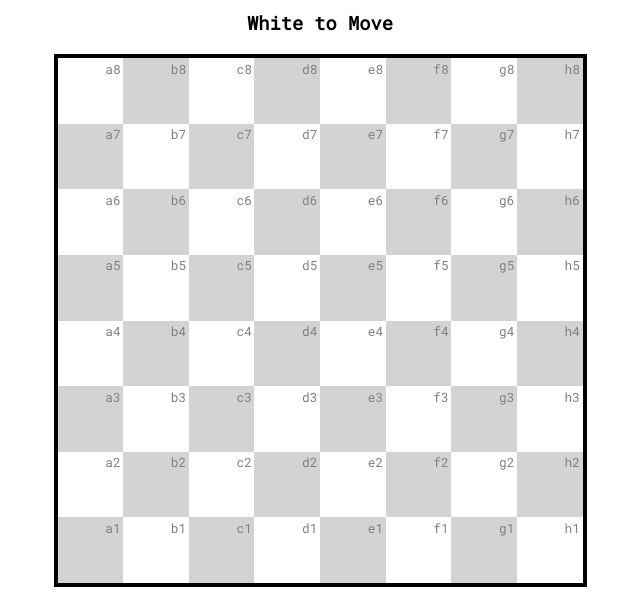
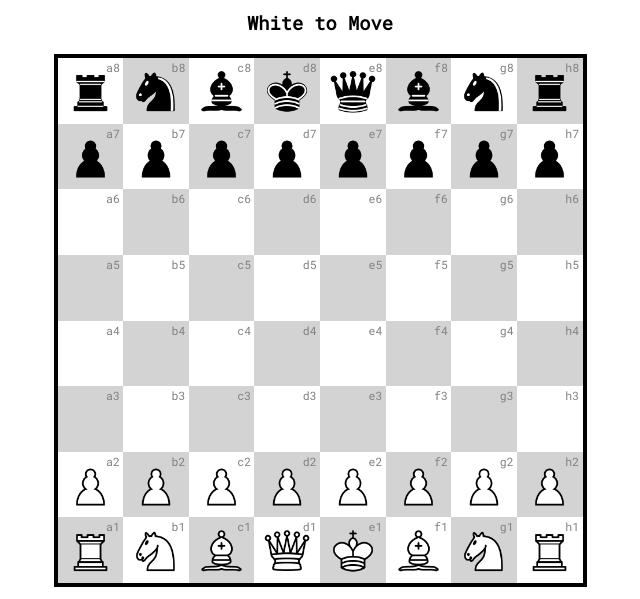
Before and after one commit to TejasRaghuram/TeChess, a plain HTML site: page index.html in a window 1280 px wide. Shown: the part 102-701 px from the top of the page, without its empty margins (320-960 px from the left). Drawn offline with Linux system fonts and the light colour scheme.

Commit message:
Added Board Pieces and Starting Positions

```diff
--- a/index.html
+++ b/index.html
@@ -7,7 +7,7 @@
         <script src="index.js"></script>
     </head>
 
-    <body>
+    <body onresize="resizeLocations()" onload="resizeLocations()">
         <div id="Page">
             <h1>TeChess</h1>
         <h1 id="Record">0-0-0</h1>
@@ -16,209 +16,273 @@
             <div class="Row">
                 <div class="Square Light">
                     <p class="Location">a8</p>
+                    <img class="Piece" id="a8" src="./images/pieces/black_rook.png"/>
                 </div>
                 <div class="Square Dark">
                     <p class="Location">b8</p>
+                    <img class="Piece" id="b8" src="./images/pieces/black_knight.png"/>
                 </div>
                 <div class="Square Light">
                     <p class="Location">c8</p>
+                    <img class="Piece" id="c8" src="./images/pieces/black_bishop.png"/>
                 </div>
                 <div class="Square Dark">
                     <p class="Location">d8</p>
+                    <img class="Piece" id="d8" src="./images/pieces/black_king.png"/>
                 </div>
                 <div class="Square Light">
                     <p class="Location">e8</p>
+                    <img class="Piece" id="e8" src="./images/pieces/black_queen.png"/>
                 </div>
                 <div class="Square Dark">
                     <p class="Location">f8</p>
+                    <img class="Piece" id="f8" src="./images/pieces/black_bishop.png"/>
                 </div>
                 <div class="Square Light">
                     <p class="Location">g8</p>
+                    <img class="Piece" id="g8" src="./images/pieces/black_knight.png"/>
                 </div>
                 <div class="Square Dark">
                     <p class="Location">h8</p>
+                    <img class="Piece" id="h8" src="./images/pieces/black_rook.png"/>
                 </div>
             </div>
             <div class="Row">
                 <div class="Square Dark">
                     <p class="Location">a7</p>
+                    <img class="Piece" id="a7" src="./images/pieces/black_pawn.png"/>
                 </div>
                 <div class="Square Light">
                     <p class="Location">b7</p>
+                    <img class="Piece" id="b7" src="./images/pieces/black_pawn.png"/>
                 </div>
                 <div class="Square Dark">
                     <p class="Location">c7</p>
+                    <img class="Piece" id="c7" src="./images/pieces/black_pawn.png"/>
                 </div>
                 <div class="Square Light">
                     <p class="Location">d7</p>
+                    <img class="Piece" id="d7" src="./images/pieces/black_pawn.png"/>
                 </div>
                 <div class="Square Dark">
                     <p class="Location">e7</p>
+                    <img class="Piece" id="e7" src="./images/pieces/black_pawn.png"/>
                 </div>
                 <div class="Square Light">
                     <p class="Location">f7</p>
+                    <img class="Piece" id="f7" src="./images/pieces/black_pawn.png"/>
                 </div>
                 <div class="Square Dark">
                     <p class="Location">g7</p>
+                    <img class="Piece" id="g7" src="./images/pieces/black_pawn.png"/>
                 </div>
                 <div class="Square Light">
                     <p class="Location">h7</p>
+                    <img class="Piece" id="h7" src="./images/pieces/black_pawn.png"/>
                 </div>
             </div>
             <div class="Row">
                 <div class="Square Light">
                     <p class="Location">a6</p>
+                    <img class="Piece" id="a6" src="./images/pieces/empty.png"/>
                 </div>
                 <div class="Square Dark">
                     <p class="Location">b6</p>
+                    <img class="Piece" id="b6" src="./images/pieces/empty.png"/>
                 </div>
                 <div class="Square Light">
                     <p class="Location">c6</p>
+                    <img class="Piece" id="c6" src="./images/pieces/empty.png"/>
                 </div>
                 <div class="Square Dark">
                     <p class="Location">d6</p>
+                    <img class="Piece" id="d6" src="./images/pieces/empty.png"/>
                 </div>
                 <div class="Square Light">
                     <p class="Location">e6</p>
+                    <img class="Piece" id="e6" src="./images/pieces/empty.png"/>
                 </div>
                 <div class="Square Dark">
                     <p class="Location">f6</p>
+                    <img class="Piece" id="f6" src="./images/pieces/empty.png"/>
                 </div>
                 <div class="Square Light">
                     <p class="Location">g6</p>
+                    <img class="Piece" id="g6" src="./images/pieces/empty.png"/>
                 </div>
                 <div class="Square Dark">
                     <p class="Location">h6</p>
+                    <img class="Piece" id="h6" src="./images/pieces/empty.png"/>
                 </div>
             </div>
             <div class="Row">
                 <div class="Square Dark">
                     <p class="Location">a5</p>
+                    <img class="Piece" id="a5" src="./images/pieces/empty.png"/>
                 </div>
                 <div class="Square Light">
                     <p class="Location">b5</p>
+                    <img class="Piece" id="b5" src="./images/pieces/empty.png"/>
                 </div>
                 <div class="Square Dark">
                     <p class="Location">c5</p>
+                    <img class="Piece" id="c5" src="./images/pieces/empty.png"/>
                 </div>
                 <div class="Square Light">
                     <p class="Location">d5</p>
+                    <img class="Piece" id="d5" src="./images/pieces/empty.png"/>
                 </div>
                 <div class="Square Dark">
                     <p class="Location">e5</p>
+                    <img class="Piece" id="e5" src="./images/pieces/empty.png"/>
                 </div>
                 <div class="Square Light">
                     <p class="Location">f5</p>
+                    <img class="Piece" id="f5" src="./images/pieces/empty.png"/>
                 </div>
                 <div class="Square Dark">
                     <p class="Location">g5</p>
+                    <img class="Piece" id="g5" src="./images/pieces/empty.png"/>
                 </div>
                 <div class="Square Light">
                     <p class="Location">h5</p>
+                    <img class="Piece" id="h5" src="./images/pieces/empty.png"/>
                 </div>
             </div>
             <div class="Row">
                 <div class="Square Light">
                     <p class="Location">a4</p>
+                    <img class="Piece" id="a4" src="./images/pieces/empty.png"/>
                 </div>
                 <div class="Square Dark">
                     <p class="Location">b4</p>
+                    <img class="Piece" id="b4" src="./images/pieces/empty.png"/>
                 </div>
                 <div class="Square Light">
                     <p class="Location">c4</p>
+                    <img class="Piece" id="c4" src="./images/pieces/empty.png"/>
                 </div>
                 <div class="Square Dark">
                     <p class="Location">d4</p>
+                    <img class="Piece" id="d4" src="./images/pieces/empty.png"/>
                 </div>
                 <div class="Square Light">
                     <p class="Location">e4</p>
+                    <img class="Piece" id="e4" src="./images/pieces/empty.png"/>
                 </div>
                 <div class="Square Dark">
                     <p class="Location">f4</p>
+                    <img class="Piece" id="f4" src="./images/pieces/empty.png"/>
                 </div>
                 <div class="Square Light">
                     <p class="Location">g4</p>
+                    <img class="Piece" id="g4" src="./images/pieces/empty.png"/>
                 </div>
                 <div class="Square Dark">
                     <p class="Location">h4</p>
+                    <img class="Piece" id="h4" src="./images/pieces/empty.png"/>
                 </div>
             </div>
             <div class="Row">
                 <div class="Square Dark">
                     <p class="Location">a3</p>
+                    <img class="Piece" id="a3" src="./images/pieces/empty.png"/>
                 </div>
                 <div class="Square Light">
                     <p class="Location">b3</p>
+                    <img class="Piece" id="b3" src="./images/pieces/empty.png"/>
                 </div>
                 <div class="Square Dark">
                     <p class="Location">c3</p>
+                    <img class="Piece" id="c3" src="./images/pieces/empty.png"/>
                 </div>
                 <div class="Square Light">
                     <p class="Location">d3</p>
+                    <img class="Piece" id="d3" src="./images/pieces/empty.png"/>
                 </div>
                 <div class="Square Dark">
                     <p class="Location">e3</p>
+                    <img class="Piece" id="e3" src="./images/pieces/empty.png"/>
                 </div>
                 <div class="Square Light">
                     <p class="Location">f3</p>
+                    <img class="Piece" id="f3" src="./images/pieces/empty.png"/>
                 </div>
                 <div class="Square Dark">
                     <p class="Location">g3</p>
+                    <img class="Piece" id="g3" src="./images/pieces/empty.png"/>
                 </div>
                 <div class="Square Light">
                     <p class="Location">h3</p>
+                    <img class="Piece" id="h3" src="./images/pieces/empty.png"/>
                 </div>
             </div>
             <div class="Row">
                 <div class="Square Light">
                     <p class="Location">a2</p>
+                    <img class="Piece" id="a2" src="./images/pieces/white_pawn.png"/>
                 </div>
                 <div class="Square Dark">
                     <p class="Location">b2</p>
+                    <img class="Piece" id="b2" src="./images/pieces/white_pawn.png"/>
                 </div>
                 <div class="Square Light">
                     <p class="Location">c2</p>
+                    <img class="Piece" id="c2" src="./images/pieces/white_pawn.png"/>
                 </div>
                 <div class="Square Dark">
                     <p class="Location">d2</p>
+                    <img class="Piece" id="d2" src="./images/pieces/white_pawn.png"/>
                 </div>
                 <div class="Square Light">
                     <p class="Location">e2</p>
+                    <img class="Piece" id="e2" src="./images/pieces/white_pawn.png"/>
                 </div>
                 <div class="Square Dark">
                     <p class="Location">f2</p>
+                    <img class="Piece" id="f2" src="./images/pieces/white_pawn.png"/>
                 </div>
                 <div class="Square Light">
                     <p class="Location">g2</p>
+                    <img class="Piece" id="g2" src="./images/pieces/white_pawn.png"/>
                 </div>
                 <div class="Square Dark">
                     <p class="Location">h2</p>
+                    <img class="Piece" id="h2" src="./images/pieces/white_pawn.png"/>
                 </div>
             </div>
             <div class="Row">
                 <div class="Square Dark">
                     <p class="Location">a1</p>
+                    <img class="Piece" id="a1" src="./images/pieces/white_rook.png"/>
                 </div>
                 <div class="Square Light">
                     <p class="Location">b1</p>
+                    <img class="Piece" id="b1" src="./images/pieces/white_knight.png"/>
                 </div>
                 <div class="Square Dark">
                     <p class="Location">c1</p>
+                    <img class="Piece" id="c1" src="./images/pieces/white_bishop.png"/>
                 </div>
                 <div class="Square Light">
                     <p class="Location">d1</p>
+                    <img class="Piece" id="d1" src="./images/pieces/white_queen.png"/>
                 </div>
                 <div class="Square Dark">
                     <p class="Location">e1</p>
+                    <img class="Piece" id="e1" src="./images/pieces/white_king.png"/>
                 </div>
                 <div class="Square Light">
                     <p class="Location">f1</p>
+                    <img class="Piece" id="f1" src="./images/pieces/white_bishop.png"/>
                 </div>
                 <div class="Square Dark">
                     <p class="Location">g1</p>
+                    <img class="Piece" id="g1" src="./images/pieces/white_knight.png"/>
                 </div>
                 <div class="Square Light">
                     <p class="Location">h1</p>
+                    <img class="Piece" id="h1" src="./images/pieces/white_rook.png"/>
                 </div>
             </div>
         </div>
--- a/index.js
+++ b/index.js
@@ -0,0 +1,8 @@
+function resizeLocations() {
+    var width = document.getElementsByClassName("Square").item(0).clientWidth;
+    var locations = document.getElementsByClassName("Location");
+    for(var i = 0; i < locations.length; i++)
+    {
+        locations.item(i).style.fontSize = "" + (width * .175) + "px";
+    }
+}
--- a/styles.css
+++ b/styles.css
@@ -68,12 +68,19 @@ h1 {
 }
 
 .Location {
+    width: 25%;
+    height: 22.5%;
     color: gray;
-    font-size: 1cqw;
-    text-align: right;
-    margin: 0;
-    margin-right: .2cqw;
-    margin-top: .2cqw;
+    margin-left: calc(75% - 2px);
+    margin-top: 2px;
+}
+
+.Piece {
+    height: 80%;
+    width: 80%;
+    padding: 10%;
+    position: relative;
+    bottom: calc(2px + 39.5%);
 }
 
 #AWS {
```
Also changed, not shown: images/pieces/black_bishop.png (added), images/pieces/black_king.png (added), images/pieces/black_knight.png (added), images/pieces/black_pawn.png (added), images/pieces/black_queen.png (added), images/pieces/black_rook.png (added), images/pieces/empty.png (added), images/pieces/white_bishop.png (added), images/pieces/white_king.png (added), images/pieces/white_knight.png (added), images/pieces/white_pawn.png (added), images/pieces/white_queen.png (added), images/pieces/white_rook.png (added).
